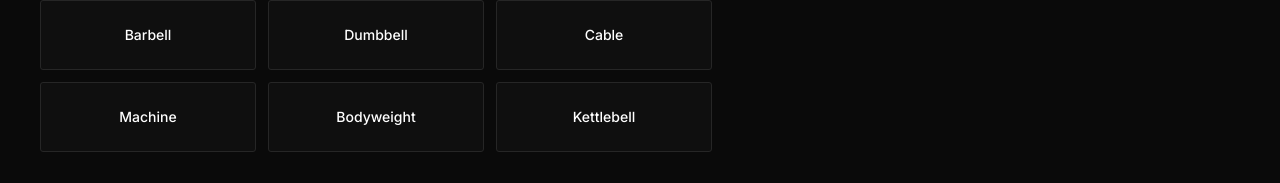
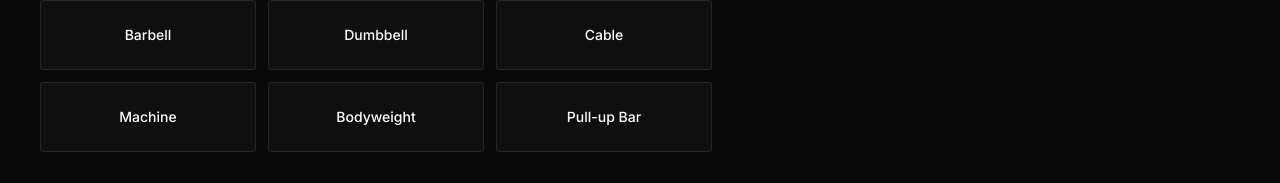
Before and after one commit to rolandkennethp/fitAI, a Next.js app in the folder frontend/fitai/: page /onboarding/equipment in a window 1280 px wide. Shown: the part 259-442 px from the top of the page. Built offline with nearby package versions, Linux system fonts and the light colour scheme.

Commit message:
keetlebar to pullup bar

```diff
--- a/frontend/fitai/data/onboarding-options.ts
+++ b/frontend/fitai/data/onboarding-options.ts
@@ -87,7 +87,7 @@ export const EQUIPMENT_OPTIONS: LabelOption<Equipment>[] = [
   { value: "cable", label: "Cable" },
   { value: "machine", label: "Machine" },
   { value: "bodyweight", label: "Bodyweight" },
-  { value: "kettlebell", label: "Kettlebell" },
+  { value: "pullup bar", label: "Pull-up Bar" },
 ];
 
 export const MUSCLE_FOCUS_OPTIONS: LabelOption<MuscleGroup>[] = [
--- a/frontend/fitai/types/onboarding.ts
+++ b/frontend/fitai/types/onboarding.ts
@@ -15,7 +15,7 @@ export type Equipment =
   | "cable"
   | "machine"
   | "bodyweight"
-  | "kettlebell";
+  | "pullup bar";
 
 export type MuscleGroup =
   | "chest"
```
